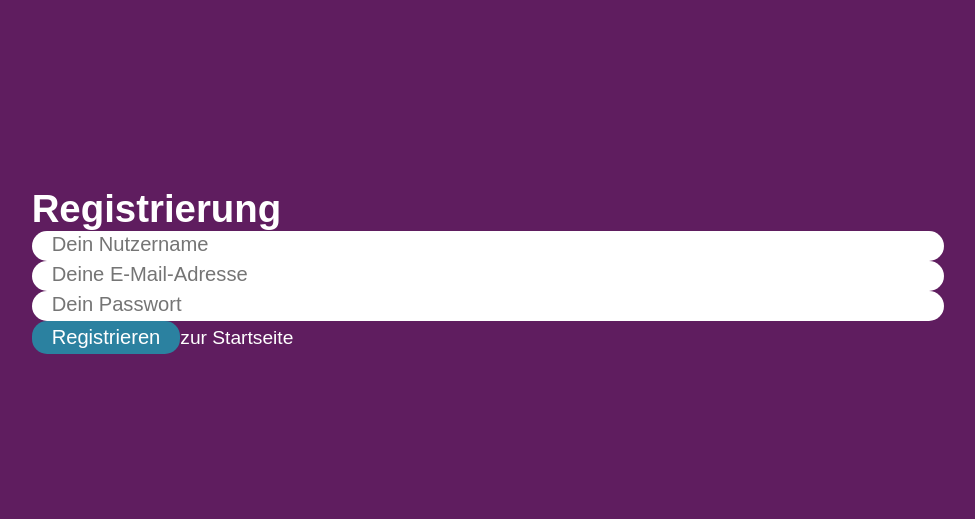
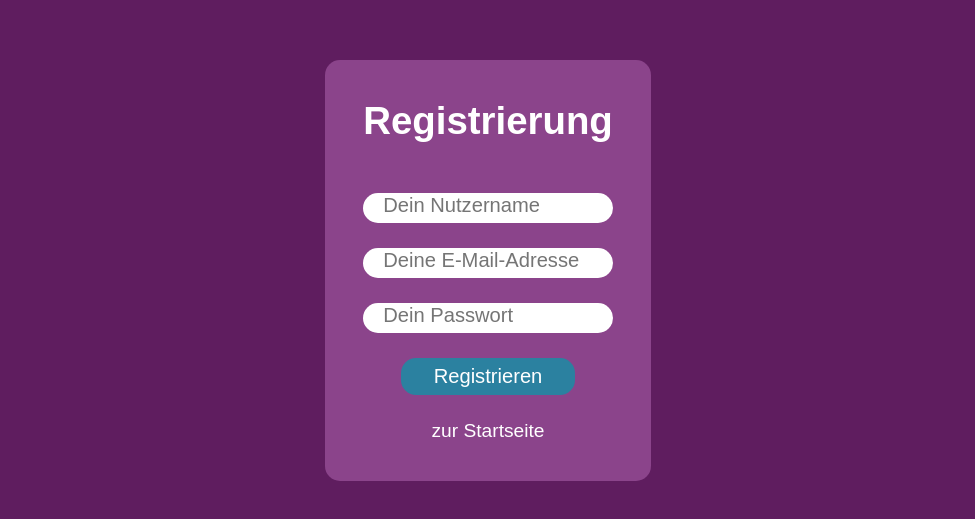
Before and after one commit to willy-1995/cardoc, a React (Vite) app: page /registration in a window 1280 px wide. Shown: the part 117-636 px from the top of the page, without its empty margins (152-1127 px from the left). Built offline with nearby package versions, Linux system fonts and the light colour scheme.

Commit message:
basic version works

```diff
--- a/src/components/sites/registration.jsx
+++ b/src/components/sites/registration.jsx
@@ -1,82 +1,113 @@
-import React from "react";
+import React, { useState } from "react";
 import { useNavigate } from "react-router-dom";
 import { Link } from "react-router-dom";
 import "./style_registration.css";
 
 function Registration() {
+    // 1. Alle Input-Felder als States
+    const [username, setUsername] = useState("");
+    const [email, setEmail] = useState("");
+    const [password, setPassword] = useState("");
+
+    const [passwordrules, setPasswordRules] = useState(false);
+    const [message, setMessage] = useState(""); // State für die globale Meldung
 
     const navigate = useNavigate();
+
+    // 2. Passwort-Check Logik (wird bei jeder Änderung aufgerufen)
+    const checkPasswordValidity = (value) => {
+        const regex = /^(?=.*[A-Z])(?=.*[a-z])(?=.*\d).{8,12}$/;
+        return regex.test(value);
+    };
+
     const registHandler = async (e) => {
         e.preventDefault();
-            sendRequest();
+
+        // Validierung vor dem Absenden
+        if (!checkPasswordValidity(password)) {
+            setMessage("Das Passwort entspricht nicht den Regeln!");
+            return;
         }
 
-        const sendRequest = async () => {
-            const form = document.getElementById("regist-form");
-            const msgDiv = document.getElementById("msg-regist");
-            const data = {
-                username: form.username.value,
-                email: form.email.value,
-                password: form.password.value
-            };
-
-            console.log(data); //DEBUG
-
+        const data = { username, email, password };
 
         try {
-                const response = await fetch('', {
+            const response = await fetch('http://localhost/cardoc/backend/registration.php', {
                 method: 'POST',
-                    headers: {
-                        "Content-Type": "application/json"
-                    },
+                headers: { "Content-Type": "application/json" },
                 body: JSON.stringify(data)
             });
 
-
-                //ERROR HANDLING
-
-
-
-
             const result = await response.json();
+            setMessage(result.message);
 
             if (result.success) {
-                    msgDiv.textContent = result.message;
-                    form.reset();
-                    setTimeout(() => {
-                        navigate("/login");
-                    }, 3000);
+                // Felder leeren
+                setUsername(""); setEmail(""); setPassword("");
+                setTimeout(() => navigate("/login"), 3000);
             }
-                else {
-                    msgDiv.textContent = result.message;
+        } catch (error) {
+            setMessage("Fehler: " + error.message);
         }
-
-            } catch (error) {
-                //console.error("Sende-Fehler:", error);
-                msgDiv.textContent = "Ein unerwarteter Fehler ist aufgetreten: " + error.message;
-            }
-
-        }
-
+    };
 
     return (
         <div className="body-div registration-div">
-            <form id="regist-form">
+            <form className="main-div" onSubmit={registHandler} id="regist-form">
                 <h1 id="regist-heading">Registrierung</h1>
-                <input type="text" name="username" placeholder="Dein Nutzername" />
-                <input type="email" name="email" placeholder="Deine E-Mail-Adresse" />
-                <input type="password" name="password" placeholder="Dein Passwort" />
+
+                <input
+                    type="text"
+                    placeholder="Dein Nutzername"
+                    value={username}
+                    onChange={(e) => setUsername(e.target.value)}
+                    required
+                />
+
+                <input
+                    type="email"
+                    placeholder="Deine E-Mail-Adresse"
+                    value={email}
+                    onChange={(e) => setEmail(e.target.value)}
+                    required
+                />
+
+                <input
+                    type="password"
+                    placeholder="Dein Passwort"
+                    id="password-input"
+                    value={password}
+                    onChange={(e) => setPassword(e.target.value)}
+                    onFocus={() => setPasswordRules(true)}
+                    onBlur={() => setPasswordRules(false)} //hidden if click out
+                    required
+                />
+
+                {passwordrules && (
+                    <div id="password-div">
+                        <ul className={checkPasswordValidity(password) ? "rules-ok" : "rules-fail"}>
+                            <li>8 - 12 Zeichen</li>
+                            <li>Mind. 1 Großbuchstabe</li>
+                            <li>1 Kleinbuchstabe & 1 Zahl</li>
+                        </ul>
+                        <div id="pw-msg">
+                            {checkPasswordValidity(password)
+                                ? "Passwortanforderungen erfüllt!"
+                                : "Passwortanforderungen nicht erfüllt!"}
+                        </div>
+                    </div>
+                )}
+
                 <button type="submit">Registrieren</button>
-                <Link to={"/landing"} id="to-landing" >
+
+                <Link to={"/landing"} id="to-landing">
                     <span className="link-normal">zur Startseite</span>
                 </Link>
             </form>
-            <div id="msg-regist">
 
+            <div id="msg-regist">{message}</div>
         </div>
-
-        </div>
-    )
+    );
 }
 
 export default Registration;
--- a/src/components/sites/style_registration.css
+++ b/src/components/sites/style_registration.css
@@ -10,7 +10,6 @@
 }
 
 
-
 #regist-form input{
     margin: 0 auto;
     width: 100%;
@@ -21,6 +20,41 @@
     text-align: center;
 }
 
+#password-input{
+
+}
+
+#password-div{
+    max-width: 90%;
+    display: flex;
+    flex-direction: column;
+    margin: 0 auto;
+
+}
+
+#password-div ul{
+    margin-top: 0;
+    background-color: var(--subdiv-color);
+    padding: 2%;
+    border-radius: 15px;
+    border: 2px solid white;
+    margin-bottom: 25px;
+
+
+}
+
+#password-div ul li{
+    font-size: 1rem;
+    font-weight: 400;
+    margin-bottom: 15px;
+    margin: 0;
+}
+
+#password-div ul, #pw-msg{
+    width: 100%;
+    text-align: center;
+}
+
 @media(max-width: 430px){
     #regist-form h1{
     font-size: 2rem;
```
Lines whose indentation alone changed are shown as unchanged.
